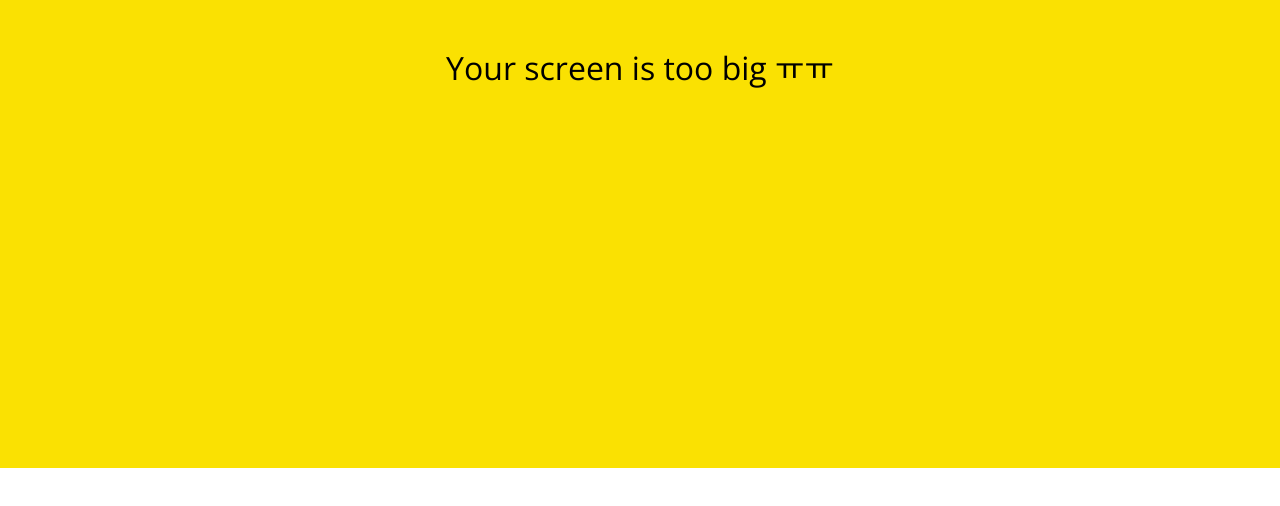
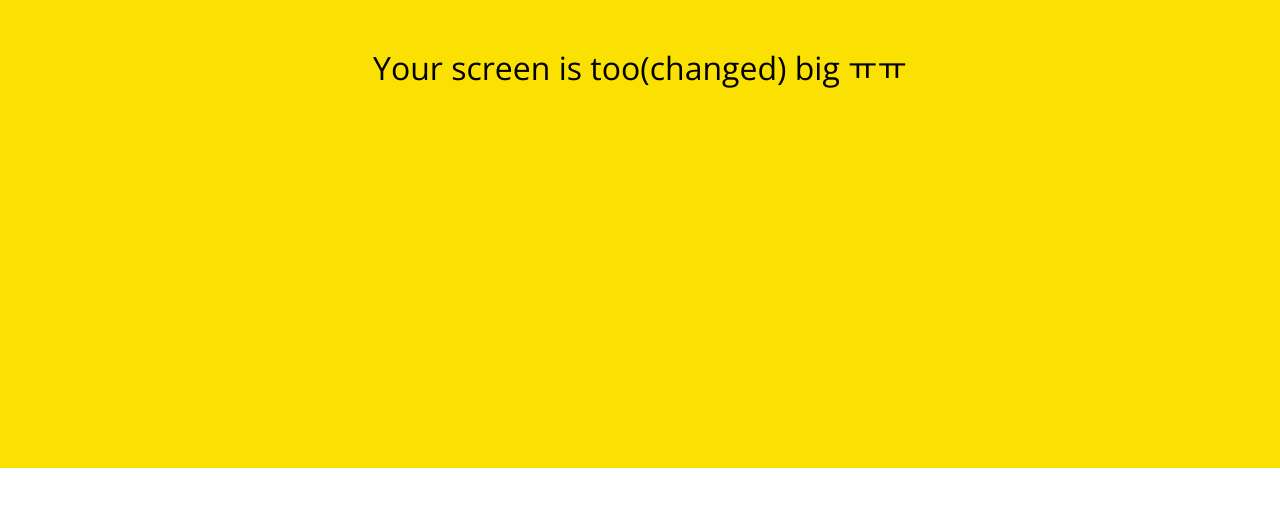
Before and after one commit to Joldae/kokoa-clone-2021, a plain HTML site: page index.html in a window 1280 px wide. Shown: the part 332-838 px from the top of the page. Drawn offline with nearby package versions, Linux system fonts and the light colour scheme.

Commit message:
changed test(too -> changed)

```diff
--- a/index.html
+++ b/index.html
@@ -9,7 +9,7 @@
 </head>
 <body>
     <div id="no-mobile">
-        <span>Your screen is too big ㅠㅠ</span>
+        <span>Your screen is too(changed) big ㅠㅠ</span>
     </div>
     <div class="status-bar">
         <div class="status-bar__columm">
```
